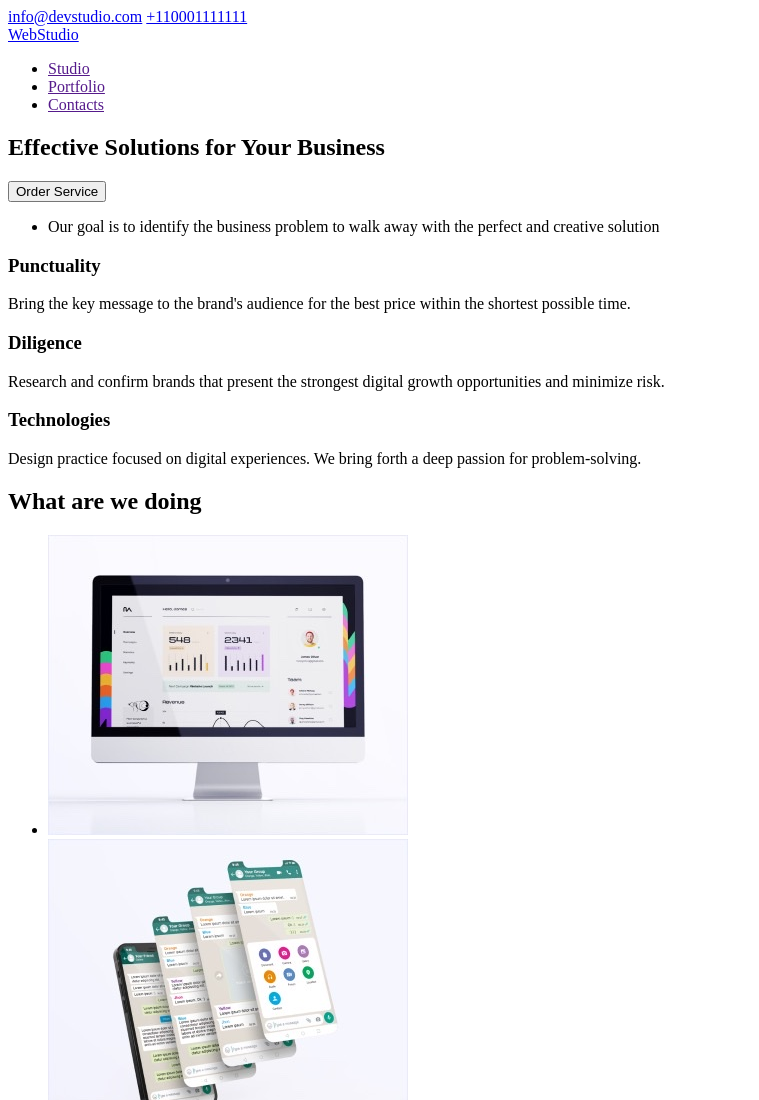
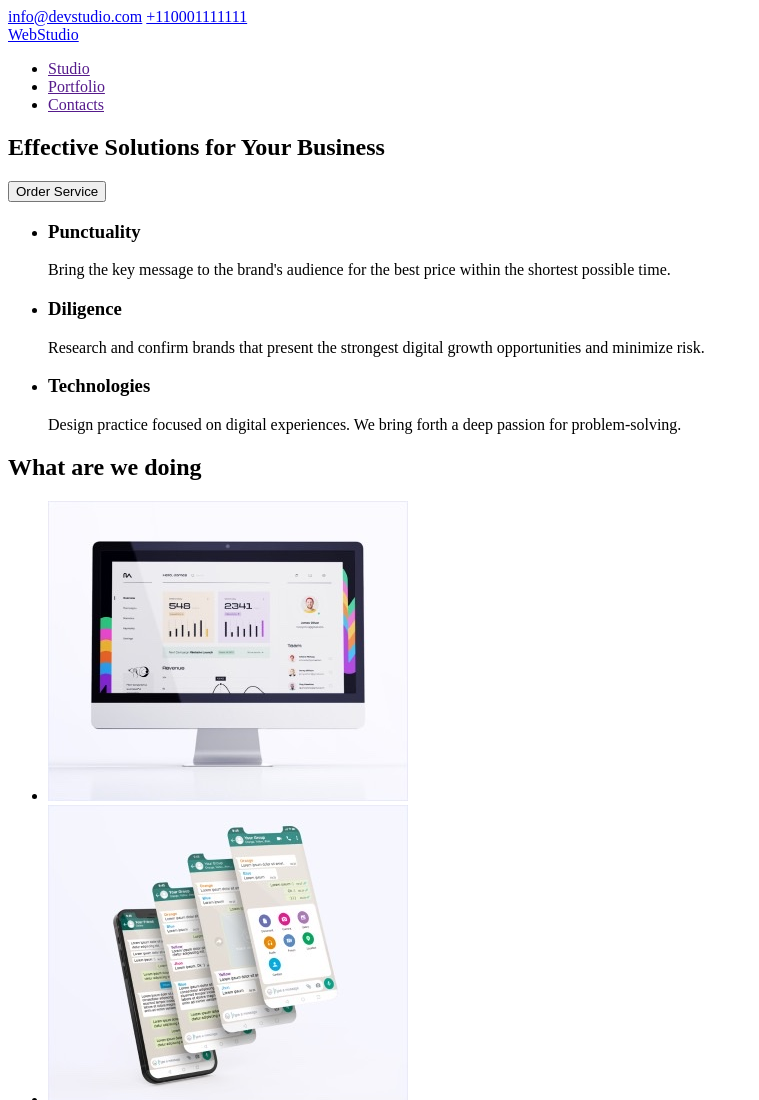
Before and after one commit to Vlad3039/goit-markup-hw-01, a plain HTML site: page index.html in a window 1280 px wide. Shown: the top 1100 px of the page, without its empty margins (0-759 px from the left). Drawn offline with Linux system fonts and the light colour scheme.

Commit message:
фікс <!-- section 2 -->

```diff
--- a/index.html
+++ b/index.html
@@ -34,28 +34,29 @@
 
          <!-- section 2 -->
         <section>
-          <ul>
-           <li hidden><h2>Strategy</h2></li>
-          <li><p> Our goal is to identify the business
-            problem to walk away with the perfect and creative solution</p></li>
-          </ul>
+            <ul>
+              <li  hidden>
+              <h2>Strategy</h2>
+              <p> Our goal is to identify the business
+                problem to walk away with the perfect and creative solution<p>
+              </li>
+              <li>
+              <h3>Punctuality</h3>
+              <p>Bring the key message to the brand's audience for
+                the best price within the shortest possible time.<p>
+              </li>
+              <li>
+              <h3>Diligence</h3>
+              <p>Research and confirm brands that present the strongest
+                digital growth opportunities and minimize risk.<p>
+              </li>
+              <li>
+              <h3>Technologies</h3>
+              <p>Design practice focused on digital experiences.
+                We bring forth a deep passion for problem-solving.<p>
+              </li>
+            </ul>
 
-
-         <h3>Punctuality</h3>
-         <p>Bring the key message to the brand's audience for
-          the best price within the shortest possible time.</p>
-        </div>
-        <div>
-          <h3>Diligence</h3>
-          <p>Research and confirm brands that present the strongest
-              digital growth opportunities and minimize risk.</p>
-
-
-        <div>
-          <h3>Technologies</h3>
-          <p>Design practice focused on digital experiences.
-               We bring forth a deep passion for problem-solving.</p>
-        </div>
       </section>
               <!-- section 3 -->
               <section>
```
